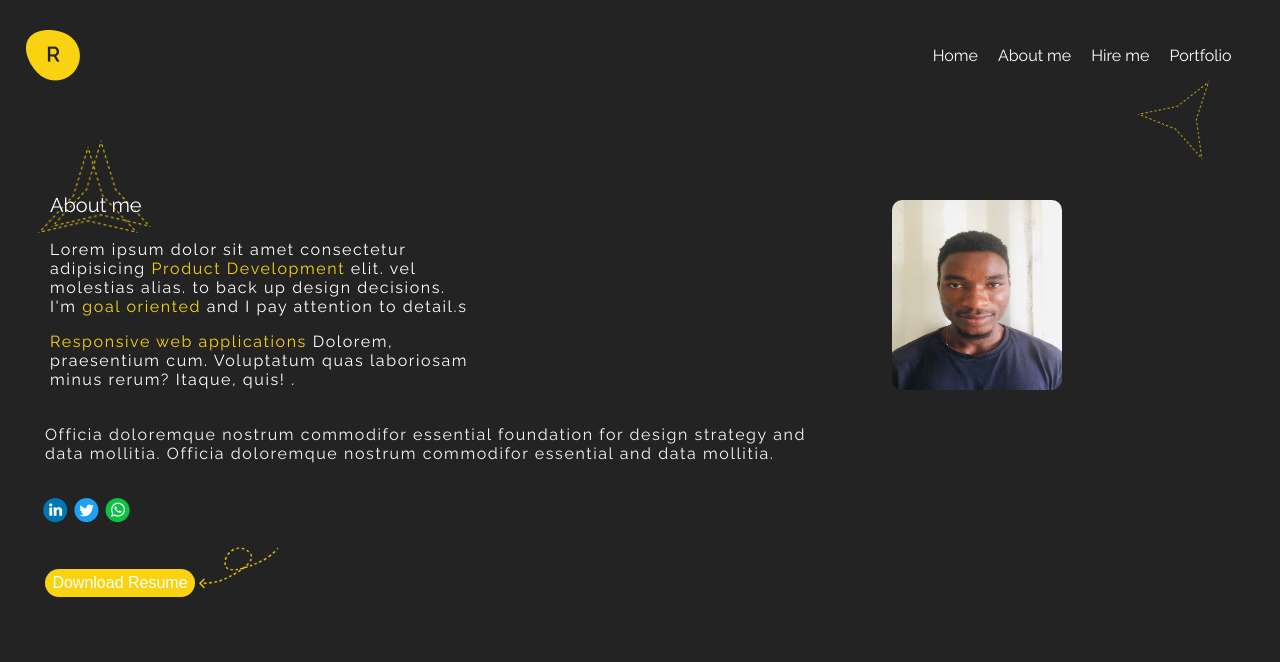
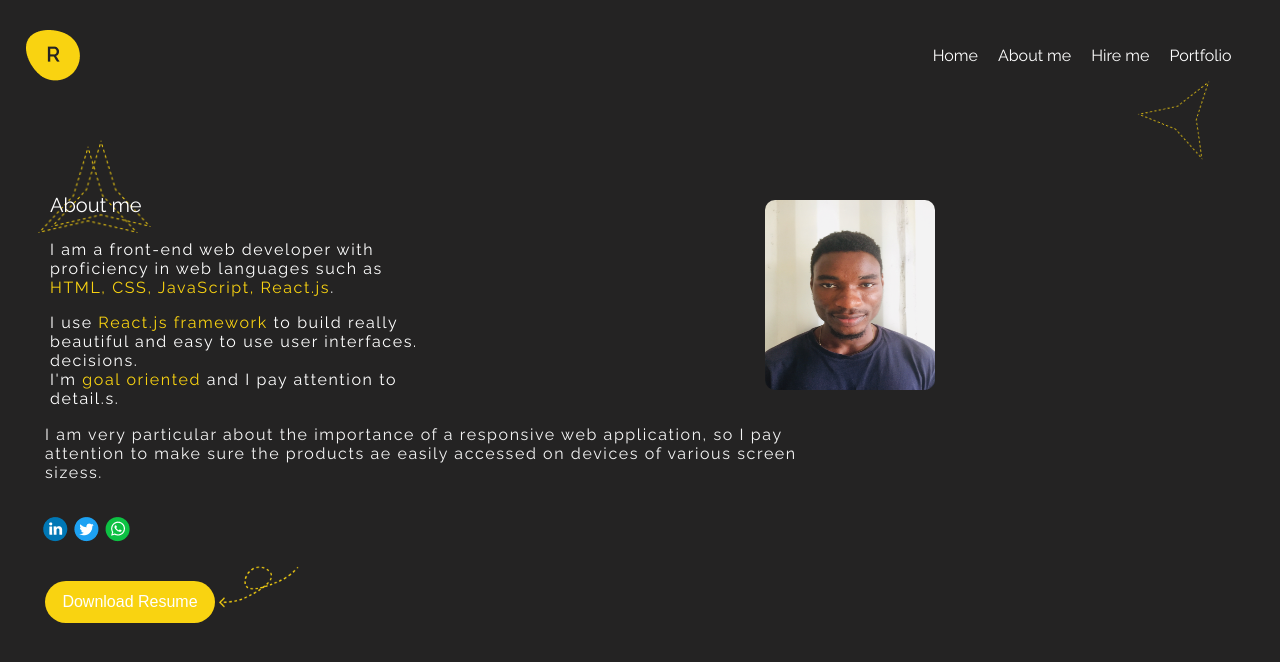
Before and after one commit to debolu/adeboluobayemi, a plain HTML site: page about-me.html in a window 1280 px wide. Drawn offline with Linux system fonts and the light colour scheme.

Commit message:
added a few details about myself.

```diff
--- a/Styles/main.css
+++ b/Styles/main.css
@@ -126,8 +126,9 @@ button {
     position: relative;
     background-color: #F9D311;
     border-radius: 32.1px;
-    width: 150px;
-    padding: 5px;
+    width: 170px;
+    height: 42px;
+    padding: 5px 15px;
     border:  none;
     color: rgb(36, 35, 35);
     cursor: pointer;
--- a/about-me.html
+++ b/about-me.html
@@ -32,13 +32,14 @@
         <section>
             <h1 class="hi">About me</h3>
 
-                <p class="brief">Lorem ipsum dolor sit amet consectetur adipisicing <span class="yellowtext">Product Development</span> elit. vel molestias alias. <span class="textFill"> to back up design
-                        decisions.
-                        <br>I'm <span class="yellowtext">goal oriented</span> and I pay attention to detail.s</span>
+                <p class="brief">I am a front-end web developer with proficiency in web languages such as
+                    <span class="yellowtext">HTML, CSS, JavaScript, React.js</span>.
 
 
-                <p class="brief-2"> <span
-                        class="yellowtext">Responsive web applications</span> Dolorem, praesentium cum. Voluptatum quas laboriosam minus rerum? Itaque, quis! .</p>
+
+                <p class="brief-2"> I use <span class="yellowtext">React.js framework</span> to build really beautiful and easy to use user interfaces.
+                    decisions.
+                    <br>I'm <span class="yellowtext">goal oriented</span> and I pay attention to detail.s</span>.</p>
 
         </section>
         <section class="boluPic">
@@ -46,9 +47,8 @@
         </section>
     </section>
     <section class="socials">
-        <p class="brief-2"> Officia doloremque nostrum commodifor
-            essential foundation for design strategy and data  mollitia. Officia doloremque nostrum commodifor
-            essential and data  mollitia.</p>
+        <p class="brief-2"> I am very particular about the importance of a responsive web application,
+            so I pay attention to make sure the products ae easily accessed on devices of various screen sizess.</p>
 
         <ul class="contacts">
             <!-- <li> <a target="-blank" href="#"><img src="Images/facebook logo.png" alt="Facebook profile"></a></li> -->
```
Also changed, not shown: index.html (+2 -2 lines).
